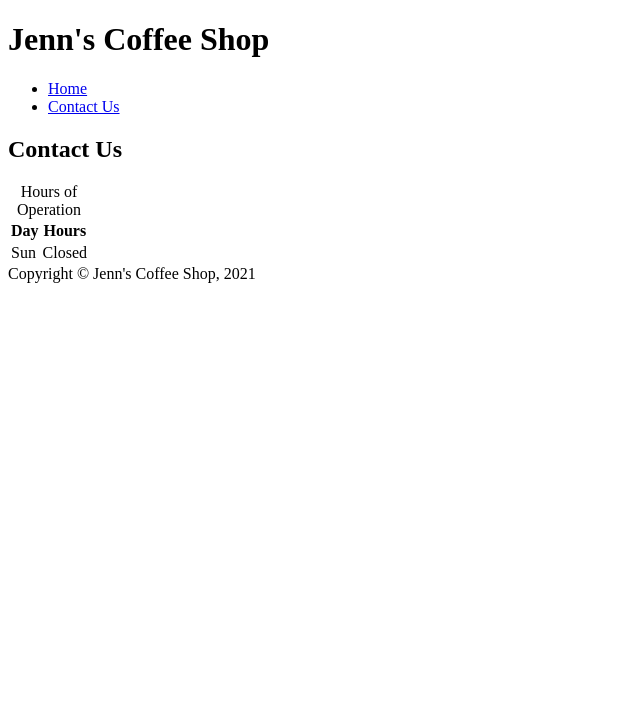
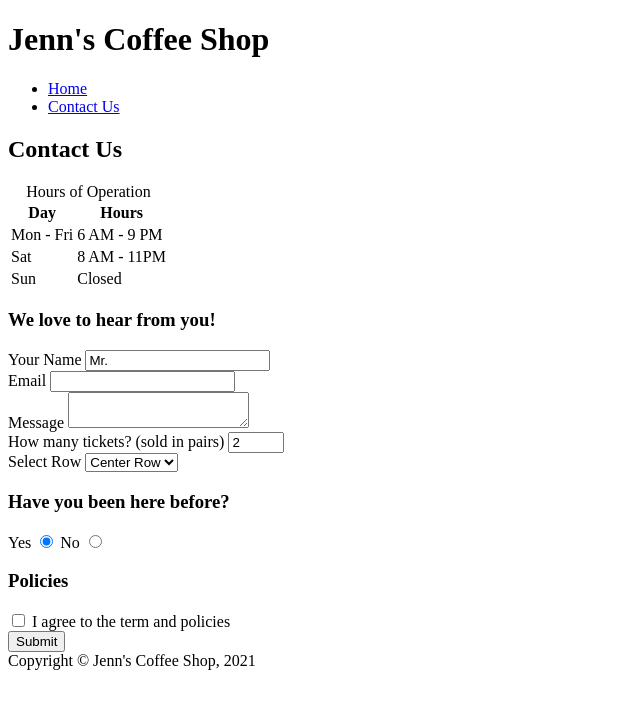
Before and after one commit to hsia0003/hsia0003, a plain HTML site: page week-4/contact.html in a window 1280 px wide. Shown: the whole page, without its empty margins (0-640 px from the left). Drawn offline with Linux system fonts and the light colour scheme.

Commit message:
add contact form

```diff
--- a/week-4/contact.html
+++ b/week-4/contact.html
@@ -39,13 +39,72 @@
                    <th>Day</th>
                    <th>Hours</th>
                </tr>
-               <tr>
-                   <td>Sun</td>
-                   <td>Closed</td>
-               </tr>
-           </thead>
+               </thead>
+               <tbody>
+                   <tr>
+                       <td> Mon - Fri</td>
+                       <td> 6 AM - 9 PM</td>
+                   </tr>
+                   <tr>
+                       <td>Sat</td>
+                       <td> 8 AM - 11PM</td>
+                   </tr>
+                   <tr>
+                       <td>Sun</td>
+                       <td>Closed</td>
+                   </tr>
+
+               </tbody>
 
        </table>
+       <!--  -->
+       <section>
+           <h3>We love to hear from you!</h3>
+           <!-- -->
+           <form action="thanks,html" method="get">
+               <div>
+
+
+               <label for="fullname">Your Name</label>
+               <input type="text" id="fullname" name="fullname" placeholder="John Doe" value="Mr.">
+
+            </div>
+            <div>
+               <label for="youremail">Email</label>
+               <input type="email" id="youremail" name="youremail" required>
+            </div>
+            <div>
+                <label for="message">Message</label>
+                <textarea name="massege" id="message"></textarea>
+            </div>
+            <div>
+                <label for="tickets">How many tickets? &#40;sold in pairs&#41;</label>
+                <input type="number" id="tickets" name="tickets" min="2" max="10" step="2" value="2">
+            </div>
+            <div>
+                <label for="row">Select Row</label>
+                <select name="row" id="row">
+                    <option value="front">Front Row</option>
+                    <option value="center" selected>Center Row</option>
+                    <option value="back">Back Row</option>
+                </select>
+            </div>
+            <div>
+                <h3>Have you been here before?</h3>
+                <label for="yse">Yes</label>
+                <input type="radio" id="yes" name="past" checked>
+                <label for="no">No</label>
+                <input type="radio" id="no" name="past">
+            </div>
+            <div>
+                <h3>Policies</h3>
+                <input type="checkbox" name="policies" id="policies">
+                <label for=" policies">I agree to the term and policies</label>
+            </div>
+            <button type="submit">Submit</button>
+
+           </form>
+       </section>
 
    </main>
    <!--Site Footer-->
```
